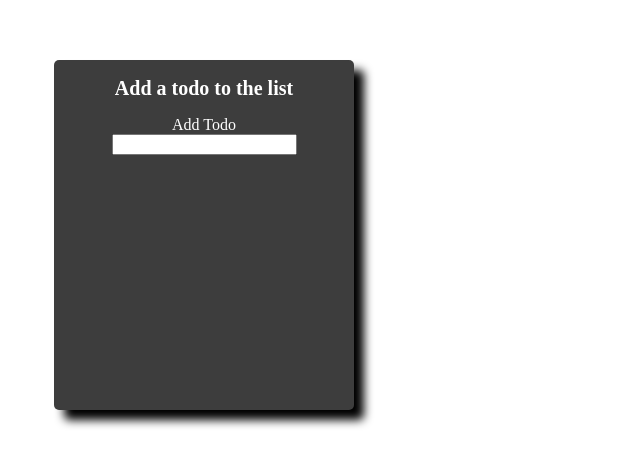
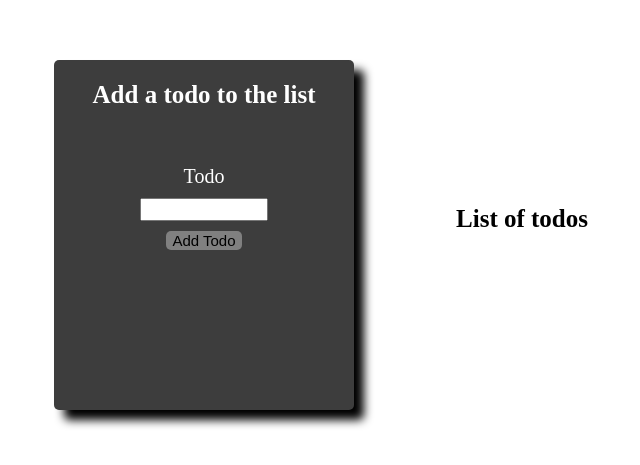
Before and after one commit to Libo99/Learning-React, a React (Create React App) app in the folder todo-app/: page / in a window 1280 px wide. Shown: the part 165-630 px from the top of the page, without its empty margins (436-1076 px from the left). Built offline with nearby package versions, Linux system fonts and the light colour scheme.

Commit message:
Added todolist and css for todolist

```diff
--- a/todo-app/src/Components/TodoForm.js
+++ b/todo-app/src/Components/TodoForm.js
@@ -1,19 +1,33 @@
-import React from 'react';
+import React, { useState } from 'react';
 import "../TodoForm.css";
+import TodoList from './TodoList';
 
 
 const TodoForm = () => {
+const [todo, setTodo] = useState('');
+const [todos, setTodos] = useState([]);
 
+const Addtodo = (e) => {
+e.preventDefault();
+setTodos([ ...todos,
+    {
+    id: todos.length,
+    text: todo,
+
+}])
+}
 
     return(
-        <div className="form-container">
-            <div className="form">
+        <div className="container">
+            <div className="form-container">
                 <h2>Add a todo to the list</h2>
                 <form>
-                    <label htmlFor="todo">Add Todo</label>
-                    <input type="text" name="todo" id="todo"/>
+                    <label htmlFor="todo">Todo</label>
+                    <input type="text" name="todo" id="todo" value={todo} onChange={e => setTodo(e.target.value)}/>
+                    <button onClick={Addtodo}>Add Todo</button>
                 </form>
             </div>
+            <TodoList Todos={todos}/>
         </div>
     )
 }
--- a/todo-app/src/Components/TodoList.js
+++ b/todo-app/src/Components/TodoList.js
@@ -0,0 +1,20 @@
+import React from 'react';
+import '../TodoList.css'
+
+const TodoList = (props) => {
+
+
+
+const {Todos} = props;
+    return(
+        <div className="list">
+            <h2 className="list-header">List of todos</h2>
+            <ul>
+                {Todos.map(todo => <li key={todo.id}>{todo.text}</li>)}
+            </ul>
+        </div>
+    )
+
+}
+
+export default TodoList;
--- a/todo-app/src/TodoForm.css
+++ b/todo-app/src/TodoForm.css
@@ -3,31 +3,54 @@ body {
   padding: 0;
 }
 
-.form-container {
+.container {
   display: flex;
   align-items: center;
   justify-content: center;
   height: 100vh;
 }
 
-.form {
+.form-container {
   background-color: rgb(61, 61, 61);
   height: 350px;
   width: 300px;
-  color: #fff;
   border-radius: 5px;
   box-shadow: 10px 10px 10px black;
 }
 h2 {
-  font-size: 20px;
+  font-size: 25px;
   text-align: center;
   position: relative;
+  color: white;
 }
 form {
   display: flex;
   flex-direction: column;
   justify-content: center;
   align-items: center;
-  /* top: 30%; */
-  /* position: relative; */
+  top: 10%;
+  position: relative;
 }
+label, input,button{
+    margin-bottom: 10px;
+}
+label{
+    font-size: 20px;
+    color: white;
+}
+input{
+    font-size: 15px;
+    width: 40%;
+}
+
+button{
+    font-size: 15px;
+    background-color: grey;
+    border: none;
+    border-radius: 5px;
+    transition: 1s;
+}
+
+button:hover{
+    background-color: white;
+}
--- /dev/null
+++ b/todo-app/src/TodoList.css
@@ -0,0 +1,24 @@
+body{
+    margin: 0;
+    padding: 0;
+}
+
+
+.list{
+    display: flex;
+    align-items: center;
+    justify-content: right;
+    right: 20%;
+    position: absolute;
+    flex-direction: column;
+
+}
+.list-header{
+    color: black;
+
+}
+
+li{
+    color: black;
+    font-size: 20px;
+}
```
Also changed, not shown: 1 other file (tests, documents, lock files or other folders).
